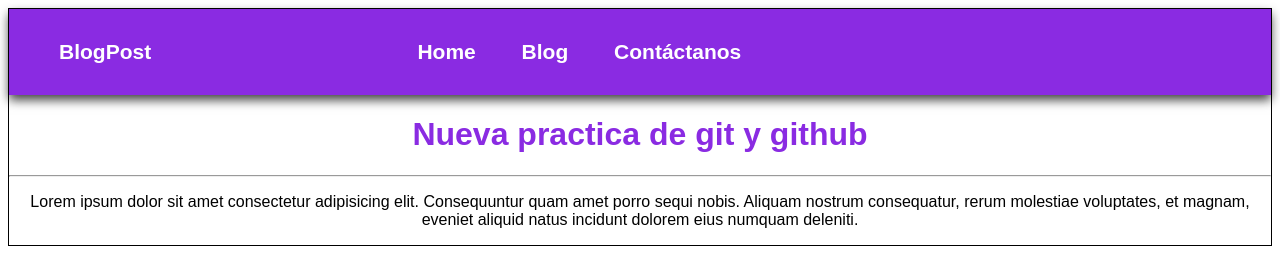
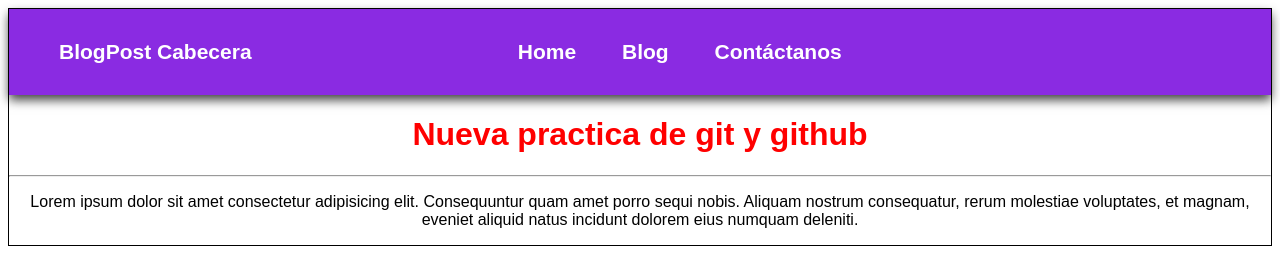
Before and after one commit to alexcode240/cursogithub, a plain HTML site: page index.html in a window 1280 px wide. Drawn offline with Linux system fonts and the light colour scheme.

Commit message:
modificamos logo y color principal

```diff
--- a/css/styles.css
+++ b/css/styles.css
@@ -7,7 +7,7 @@
 
 }
 h1 {
-    color: blueviolet;
+    color: red;
 }
 
 #cabecera{
--- a/index.html
+++ b/index.html
@@ -13,7 +13,7 @@
         <div id="cabecera">
 
             <ul>
-                <li class="logo">BlogPost</li>
+                <li class="logo">BlogPost Cabecera</li>
                 <li>Home</li>
                 <li>Blog</li>
                 <li>Contáctanos</li>
```
